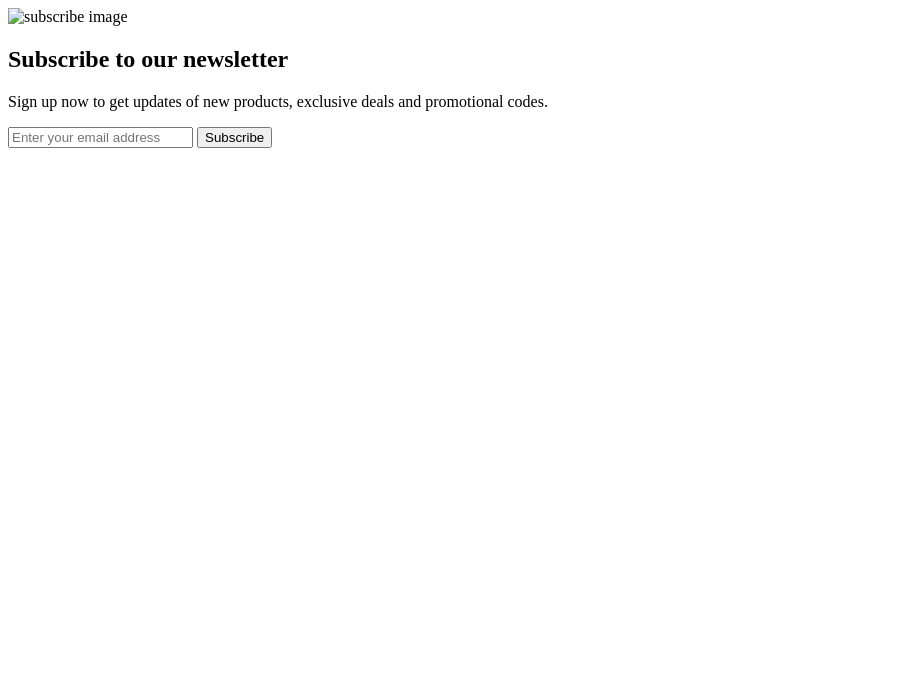
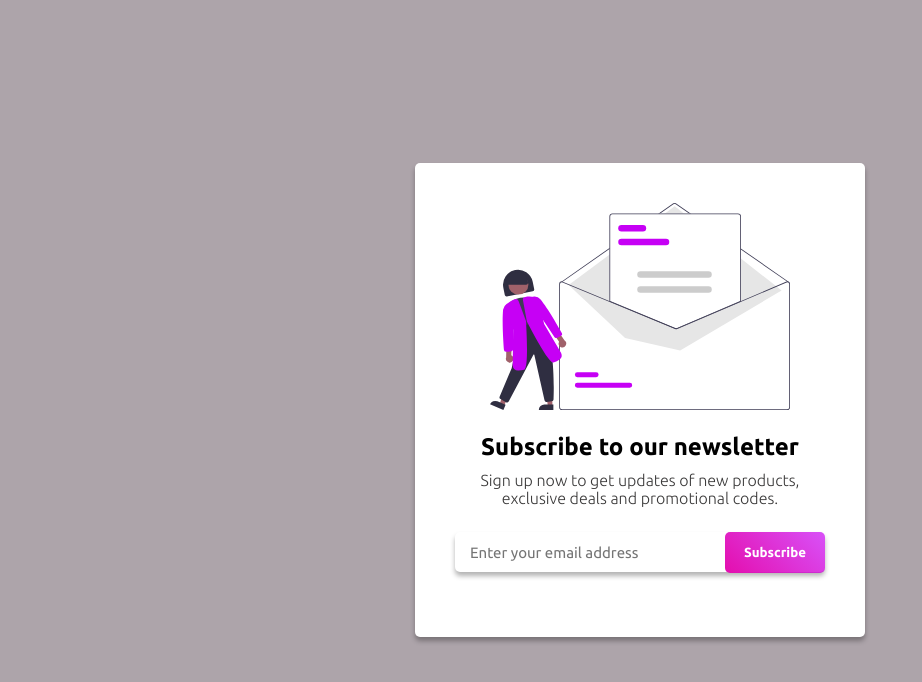
Before and after one commit to N-adu/newsletterForm, a plain HTML site: page index.html in a window 1280 px wide. Shown: the whole page, without its empty margins (0-922 px from the left). Drawn offline with Linux system fonts and the light colour scheme; the site is published under a folder, as on GitHub Pages, so addresses that start at the root find nothing.

Commit message:
Update index.html

```diff
--- a/index.html
+++ b/index.html
@@ -4,13 +4,13 @@
     <meta charset="UTF-8">
     <meta name="viewport" content="width=device-width, initial-scale=1.0">
     <title>Sign Up Form</title>
-    <link rel="stylesheet" href="/styles.css">
+    <link rel="stylesheet" href="styles.css">
     <link rel="preconnect" href="https://fonts.gstatic.com">
 <link href="https://fonts.googleapis.com/css2?family=Ubuntu:wght@300;400;700&display=swap" rel="stylesheet">
 </head>
 <body>
     <div class="box">
-        <img src="/undraw_subscribe_vspl.svg" alt="subscribe image">
+        <img src="undraw_subscribe_vspl.svg" alt="subscribe image">
         <h2>Subscribe to our newsletter</h2>
         <p>Sign up now to get updates of new products, exclusive deals and promotional codes.</p>
         <div class="form-control">
```
